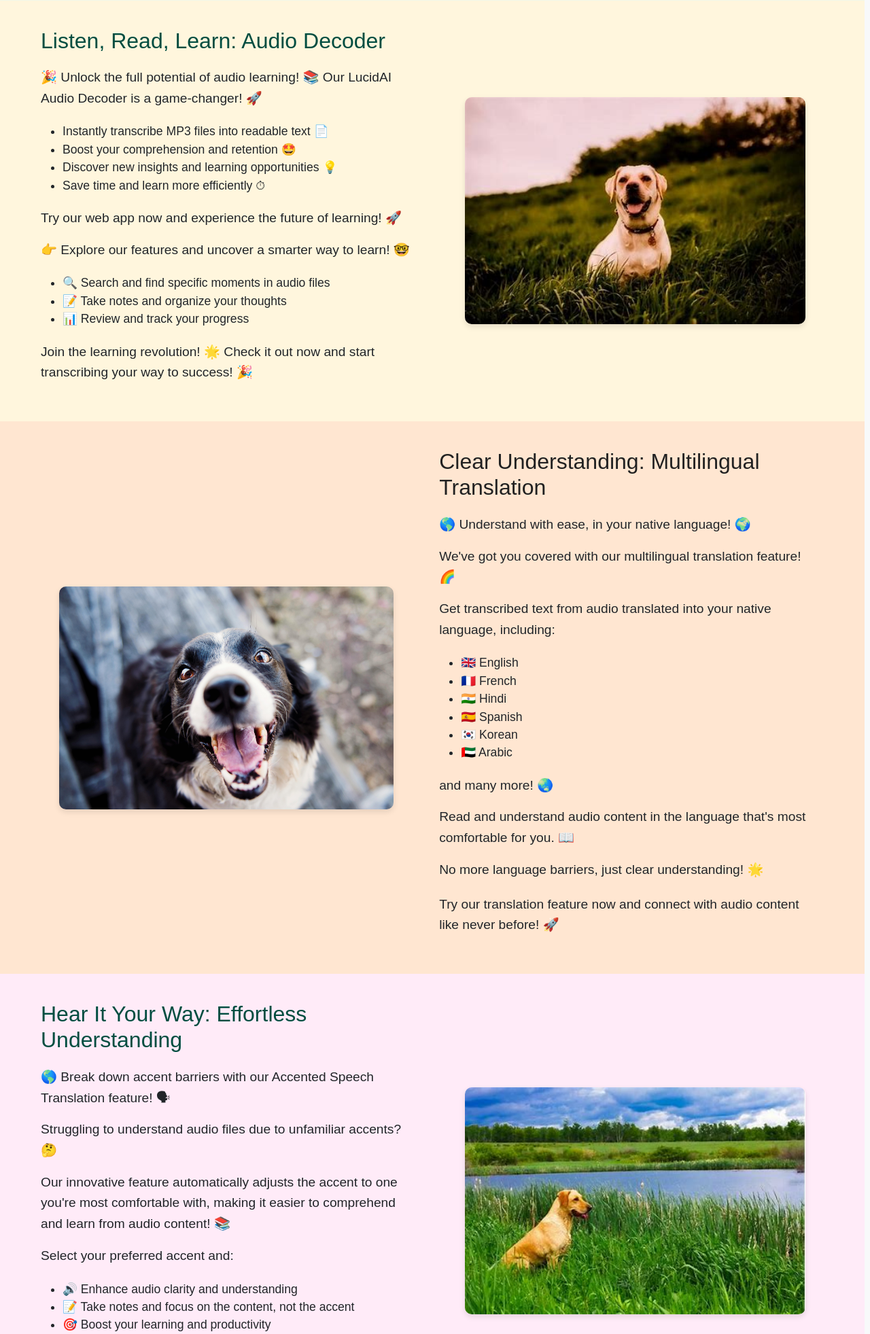
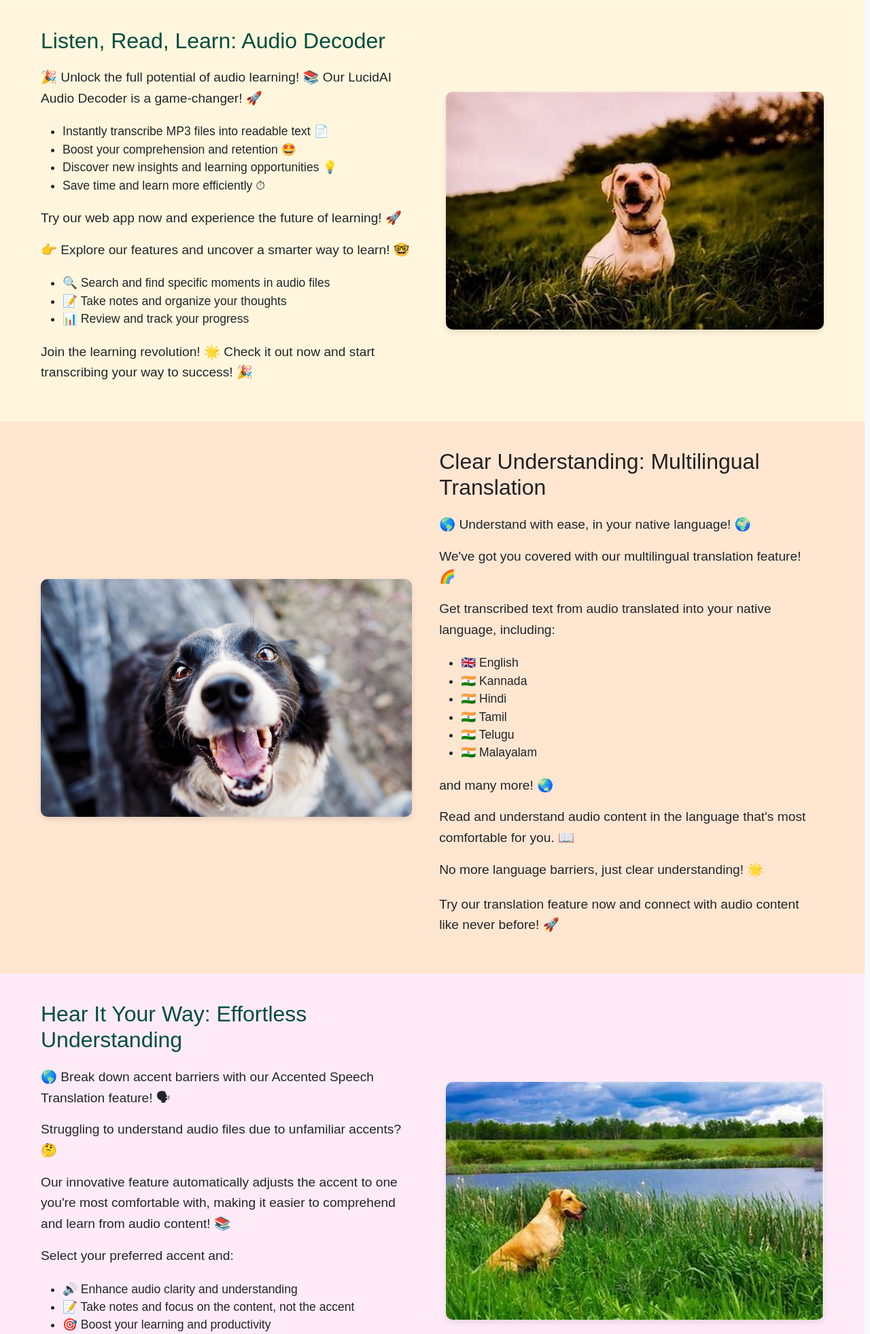
Before and after one commit to HiteshNP/Lucid-AI, a Flask app: page / in a window 1280 px wide. Shown: the part 1873-3836 px from the top of the page at 68% size. Run offline with Flask 3, Linux system fonts and the light colour scheme; some libraries are stand-ins or nearby versions.

```diff
--- a/templates/index.html
+++ b/templates/index.html
@@ -239,8 +239,8 @@
     }
 
     .services-section img {
-        max-width: 90%; /* Reduce image size */
-        height: auto;
+        max-width: 100%; /* Reduce image size */
+        height: 350px;
         border-radius: 8px;
     }
 
@@ -392,11 +392,11 @@
                 <p style="font-size: 1.2em;">Get transcribed text from audio translated into your native language, including:</p>
                 <ul style="font-size: 1.1em; margin-top: 20px;">
                     <li>🇬🇧 English</li>
-                    <li>🇫🇷 French</li>
+                    <li>🇮🇳 Kannada</li>
                     <li>🇮🇳 Hindi</li>
-                    <li>🇪🇸 Spanish</li>
-                    <li>🇰🇷 Korean</li>
-                    <li>🇦🇪 Arabic</li>
+                    <li>🇮🇳 Tamil</li>
+                    <li>🇮🇳 Telugu</li>
+                    <li>🇮🇳 Malayalam</li>
                 </ul>
                 <p style="font-size: 1.2em; margin-top: 20px;">and many more! 🌏</p>
                 <p style="font-size: 1.2em;">Read and understand audio content in the language that's most comfortable for you. 📖</p>
@@ -405,6 +405,7 @@
             </div>
         </div>
     </div>
+
 
     <!-- Hear It Your Way: Effortless Understanding -->
     <div class="full-width-section" style="background-color: hsl(321, 100%, 96%); padding: 40px;">
--- a/templates/output_pages/flashcards.html
+++ b/templates/output_pages/flashcards.html
@@ -157,6 +157,7 @@
 }
 
 .card-back {
+    color: black;
     background-color: #94D6E6;
     transform: rotateY(180deg); /* Flip the back side */
 }
```
